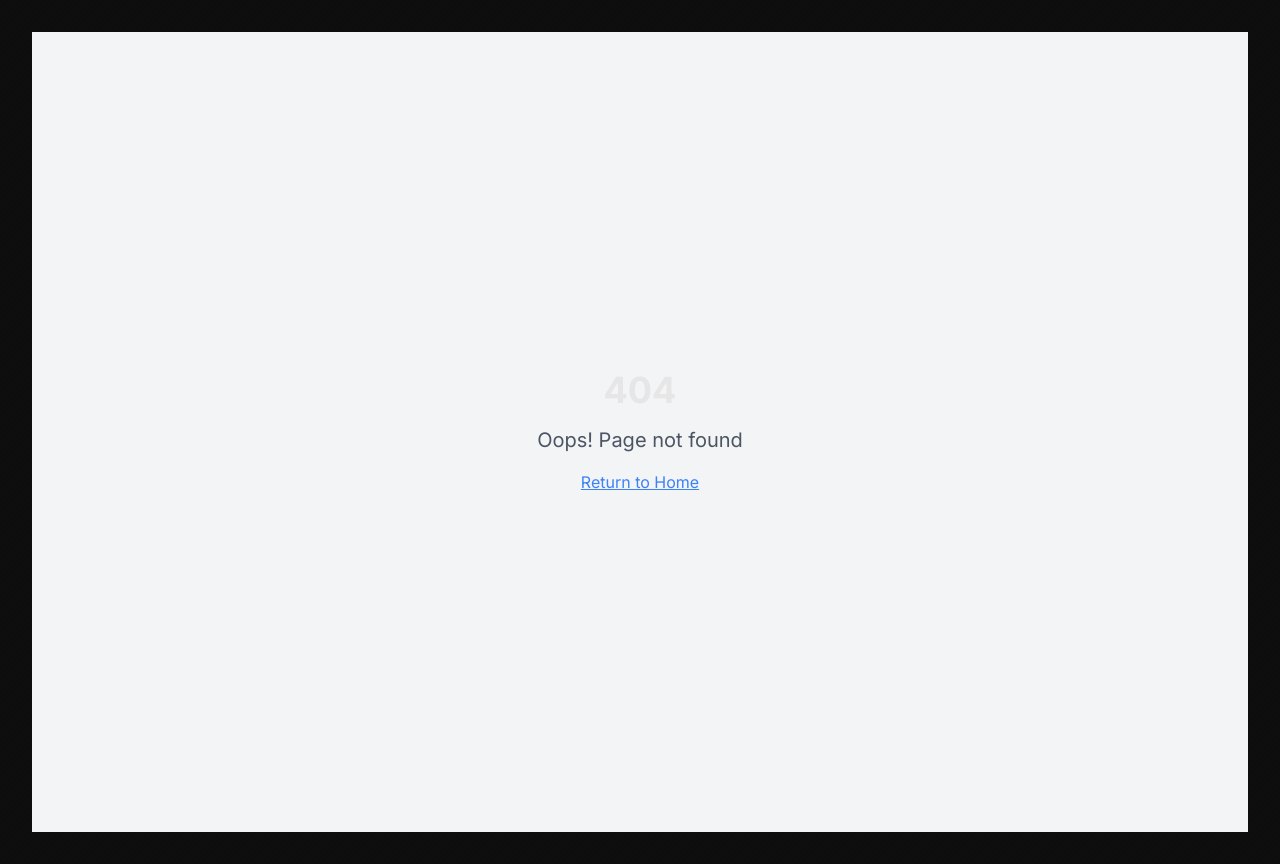
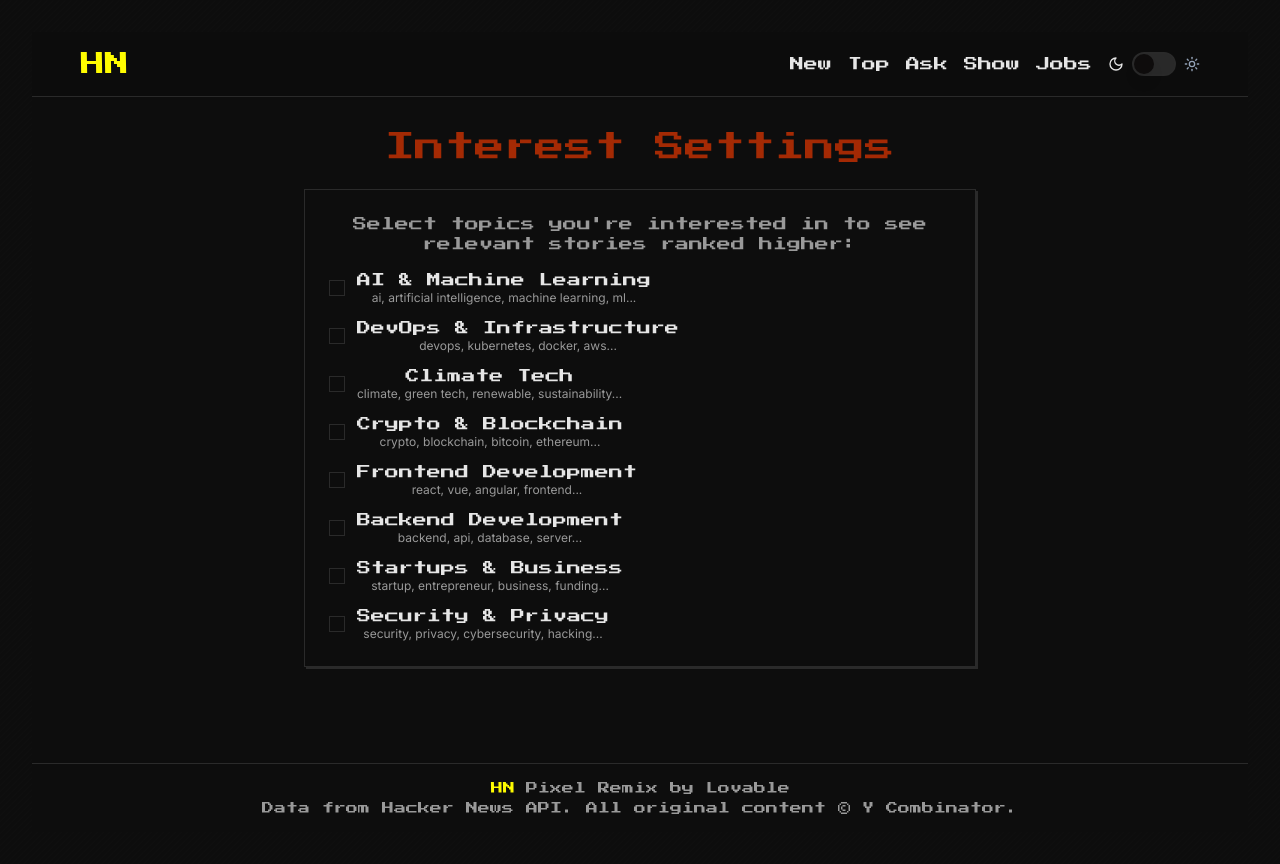
Before and after one commit to LakshanKrithik/HackerNews-Redesign, a React (Vite) app: page /settings in a window 1280 px wide. Before the commit this address had no page. Built offline with nearby package versions, Linux system fonts and the light colour scheme.

Commit message:
Implement interest-based feed customization
Allow users to select tags/topics to rank content.

```diff
--- a/src/App.tsx
+++ b/src/App.tsx
@@ -5,7 +5,9 @@ import { TooltipProvider } from "@/components/ui/tooltip";
 import { QueryClient, QueryClientProvider } from "@tanstack/react-query";
 import { BrowserRouter, Routes, Route } from "react-router-dom";
 import { ThemeProvider } from "./context/ThemeContext";
+import { InterestsProvider } from "./context/InterestsContext";
 import Index from "./pages/Index";
+import Settings from "./pages/Settings";
 import NotFound from "./pages/NotFound";
 import CursorEffect from "./components/CursorEffect";
 import './App.css';
@@ -16,16 +18,19 @@ const App = () => (
   <QueryClientProvider client={queryClient}>
     <TooltipProvider>
       <ThemeProvider>
+        <InterestsProvider>
           <CursorEffect />
           <Toaster />
           <Sonner />
           <BrowserRouter>
             <Routes>
               <Route path="/" element={<Index />} />
+              <Route path="/settings" element={<Settings />} />
               {/* ADD ALL CUSTOM ROUTES ABOVE THE CATCH-ALL "*" ROUTE */}
               <Route path="*" element={<NotFound />} />
             </Routes>
           </BrowserRouter>
+        </InterestsProvider>
       </ThemeProvider>
     </TooltipProvider>
   </QueryClientProvider>
--- /dev/null
+++ b/src/context/InterestsContext.tsx
@@ -0,0 +1,76 @@
+
+import React, { createContext, useContext, useState, useEffect } from 'react';
+
+export interface Topic {
+  id: string;
+  name: string;
+  keywords: string[];
+}
+
+export const availableTopics: Topic[] = [
+  { id: 'ai', name: 'AI & Machine Learning', keywords: ['ai', 'artificial intelligence', 'machine learning', 'ml', 'neural', 'gpt', 'chatgpt', 'openai', 'llm', 'deep learning'] },
+  { id: 'devops', name: 'DevOps & Infrastructure', keywords: ['devops', 'kubernetes', 'docker', 'aws', 'cloud', 'infrastructure', 'deployment', 'ci/cd', 'terraform', 'ansible'] },
+  { id: 'climate', name: 'Climate Tech', keywords: ['climate', 'green tech', 'renewable', 'sustainability', 'carbon', 'solar', 'wind', 'electric', 'environment'] },
+  { id: 'crypto', name: 'Crypto & Blockchain', keywords: ['crypto', 'blockchain', 'bitcoin', 'ethereum', 'defi', 'nft', 'web3', 'cryptocurrency'] },
+  { id: 'frontend', name: 'Frontend Development', keywords: ['react', 'vue', 'angular', 'frontend', 'javascript', 'typescript', 'css', 'html', 'ui', 'ux'] },
+  { id: 'backend', name: 'Backend Development', keywords: ['backend', 'api', 'database', 'server', 'node', 'python', 'go', 'rust', 'java', 'sql'] },
+  { id: 'startup', name: 'Startups & Business', keywords: ['startup', 'entrepreneur', 'business', 'funding', 'vc', 'venture capital', 'ipo', 'growth'] },
+  { id: 'security', name: 'Security & Privacy', keywords: ['security', 'privacy', 'cybersecurity', 'hacking', 'vulnerability', 'encryption', 'data protection'] }
+];
+
+interface InterestsContextType {
+  selectedTopics: string[];
+  setSelectedTopics: (topics: string[]) => void;
+  scoreStory: (title: string, url?: string) => number;
+}
+
+const InterestsContext = createContext<InterestsContextType | undefined>(undefined);
+
+export const InterestsProvider: React.FC<{ children: React.ReactNode }> = ({ children }) => {
+  const [selectedTopics, setSelectedTopics] = useState<string[]>([]);
+
+  useEffect(() => {
+    const saved = localStorage.getItem('hn-interests');
+    if (saved) {
+      setSelectedTopics(JSON.parse(saved));
+    }
+  }, []);
+
+  useEffect(() => {
+    localStorage.setItem('hn-interests', JSON.stringify(selectedTopics));
+  }, [selectedTopics]);
+
+  const scoreStory = (title: string, url?: string): number => {
+    if (selectedTopics.length === 0) return 0;
+
+    const text = `${title} ${url || ''}`.toLowerCase();
+    let score = 0;
+
+    selectedTopics.forEach(topicId => {
+      const topic = availableTopics.find(t => t.id === topicId);
+      if (topic) {
+        topic.keywords.forEach(keyword => {
+          if (text.includes(keyword.toLowerCase())) {
+            score += 1;
+          }
+        });
+      }
+    });
+
+    return score;
+  };
+
+  return (
+    <InterestsContext.Provider value={{ selectedTopics, setSelectedTopics, scoreStory }}>
+      {children}
+    </InterestsContext.Provider>
+  );
+};
+
+export const useInterests = () => {
+  const context = useContext(InterestsContext);
+  if (context === undefined) {
+    throw new Error('useInterests must be used within an InterestsProvider');
+  }
+  return context;
+};
--- a/src/pages/Index.tsx
+++ b/src/pages/Index.tsx
@@ -6,6 +6,8 @@ import LoadingSpinner from '@/components/LoadingSpinner';
 import { HNStory, HNItem } from '@/types';
 import { Button } from '@/components/ui/button';
 import { useTheme } from '@/context/ThemeContext';
+import { useInterests } from '@/context/InterestsContext';
+import { Settings } from 'lucide-react';
 
 const fetchStoryIds = async (): Promise<number[]> => {
   const res = await fetch('https://hacker-news.firebaseio.com/v0/topstories.json');
@@ -24,6 +26,7 @@ const STORIES_PER_PAGE = 20;
 const Index = () => {
   const [currentPage, setCurrentPage] = useState(0);
   const { theme } = useTheme();
+  const { selectedTopics, scoreStory } = useInterests();
 
   const { data: storyIds, isLoading: isLoadingIds, error: errorIds } = useQuery<number[], Error>({
     queryKey: ['topStoryIds'],
@@ -34,7 +37,7 @@ const Index = () => {
   const currentStoryIds = storyIds?.slice(currentPage * STORIES_PER_PAGE, (currentPage + 1) * STORIES_PER_PAGE);
 
   const { data: stories = [], isLoading: isLoadingStories, error: errorStories } = useQuery<HNStory[], Error>({
-    queryKey: ['stories', currentStoryIds],
+    queryKey: ['stories', currentStoryIds, selectedTopics],
     queryFn: async () => {
       if (!currentStoryIds || currentStoryIds.length === 0) return [];
       // Fetch items as HNItem
@@ -45,6 +48,22 @@ const Index = () => {
       const validStories = fetchedItems.filter(
         item => item && item.type === 'story' && !item.deleted && !item.dead
       );
+      // Sort by interest score if user has selected topics
+      if (selectedTopics.length > 0) {
+        return (validStories as HNStory[]).sort((a, b) => {
+          const scoreA = scoreStory(a.title, a.url);
+          const scoreB = scoreStory(b.title, b.url);
+
+          // If scores are different, sort by score (higher first)
+          if (scoreA !== scoreB) {
+            return scoreB - scoreA;
+          }
+
+          // If scores are equal, maintain original order (by score/popularity)
+          return 0;
+        });
+      }
+
       // The result is an array of items that conform to HNStory structure
       return validStories as HNStory[];
     },
@@ -75,20 +94,41 @@ const Index = () => {
 
   return (
     <Layout>
+      <div className="flex justify-between items-center mb-6">
         {theme === 'pixel' ? (
-        <h1 className="font-pixel text-2xl sm:text-3xl text-hn-accent mb-6 text-center animate-flicker">
+          <h1 className="font-pixel text-2xl sm:text-3xl text-hn-accent animate-flicker">
             Top Stories
+            {selectedTopics.length > 0 && <span className="text-sm ml-2">({selectedTopics.length} interests)</span>}
           </h1>
         ) : (
-        <div className="mb-8 text-center">
+          <div className="text-center flex-1">
             <h1 className="font-poppins font-bold text-3xl sm:text-4xl bg-gradient-to-r from-lavender to-soft-accent bg-clip-text text-transparent mb-2">
               Top Stories
             </h1>
             <p className="text-soft-text-secondary max-w-xl mx-auto">
-            The latest and most popular stories from the developer community
+              {selectedTopics.length > 0
+                ? `Personalized feed based on ${selectedTopics.length} selected interests`
+                : "The latest and most popular stories from the developer community"
+              }
             </p>
           </div>
         )}
+
+        <Button
+          asChild
+          variant="outline"
+          size="sm"
+          className={theme === 'pixel'
+            ? "bg-hn-background text-hn-text hover:bg-hn-accent hover:text-hn-background border-hn-border shadow-pixel-sm"
+            : "bg-white text-soft-text hover:bg-lavender hover:text-white border-soft-border rounded-full shadow-soft"
+          }
+        >
+          <a href="/settings">
+            <Settings size={16} className="mr-2" />
+            Settings
+          </a>
+        </Button>
+      </div>
 
       {(isLoadingIds || (isLoadingStories && (!stories || stories.length === 0))) ? (
         <LoadingSpinner />
--- /dev/null
+++ b/src/pages/Settings.tsx
@@ -0,0 +1,96 @@
+
+import React from 'react';
+import Layout from '@/components/Layout';
+import { useInterests, availableTopics } from '@/context/InterestsContext';
+import { useTheme } from '@/context/ThemeContext';
+import { Checkbox } from '@/components/ui/checkbox';
+import { Card, CardContent, CardDescription, CardHeader, CardTitle } from '@/components/ui/card';
+
+const Settings = () => {
+  const { selectedTopics, setSelectedTopics } = useInterests();
+  const { theme } = useTheme();
+
+  const handleTopicToggle = (topicId: string) => {
+    setSelectedTopics(
+      selectedTopics.includes(topicId)
+        ? selectedTopics.filter(id => id !== topicId)
+        : [...selectedTopics, topicId]
+    );
+  };
+
+  return (
+    <Layout>
+      <div className="max-w-2xl mx-auto">
+        {theme === 'pixel' ? (
+          <>
+            <h1 className="font-pixel text-2xl sm:text-3xl text-hn-accent mb-6 text-center animate-flicker">
+              Interest Settings
+            </h1>
+            <div className="bg-hn-background border border-hn-border shadow-pixel p-6">
+              <p className="text-muted-foreground mb-4 font-pixel text-sm">
+                Select topics you're interested in to see relevant stories ranked higher:
+              </p>
+              <div className="space-y-3">
+                {availableTopics.map(topic => (
+                  <label key={topic.id} className="flex items-center space-x-3 cursor-pointer">
+                    <Checkbox
+                      checked={selectedTopics.includes(topic.id)}
+                      onCheckedChange={() => handleTopicToggle(topic.id)}
+                      className="border-hn-border data-[state=checked]:bg-hn-accent data-[state=checked]:border-hn-accent"
+                    />
+                    <div>
+                      <div className="text-hn-text font-pixel text-sm">{topic.name}</div>
+                      <div className="text-muted-foreground text-xs">
+                        {topic.keywords.slice(0, 4).join(', ')}...
+                      </div>
+                    </div>
+                  </label>
+                ))}
+              </div>
+            </div>
+          </>
+        ) : (
+          <>
+            <div className="mb-8 text-center">
+              <h1 className="font-poppins font-bold text-3xl sm:text-4xl bg-gradient-to-r from-lavender to-soft-accent bg-clip-text text-transparent mb-2">
+                Interest Settings
+              </h1>
+              <p className="text-soft-text-secondary max-w-xl mx-auto">
+                Customize your feed by selecting topics you're passionate about
+              </p>
+            </div>
+
+            <Card className="shadow-soft">
+              <CardHeader>
+                <CardTitle className="text-soft-text">Choose Your Interests</CardTitle>
+                <CardDescription>
+                  Stories matching your selected topics will be ranked higher in your feed
+                </CardDescription>
+              </CardHeader>
+              <CardContent className="space-y-4">
+                {availableTopics.map(topic => (
+                  <label key={topic.id} className="flex items-start space-x-3 cursor-pointer p-3 rounded-lg hover:bg-soft-background transition-colors">
+                    <Checkbox
+                      checked={selectedTopics.includes(topic.id)}
+                      onCheckedChange={() => handleTopicToggle(topic.id)}
+                      className="mt-1"
+                    />
+                    <div>
+                      <div className="text-soft-text font-medium">{topic.name}</div>
+                      <div className="text-soft-text-secondary text-sm mt-1">
+                        Keywords: {topic.keywords.slice(0, 5).join(', ')}
+                        {topic.keywords.length > 5 && '...'}
+                      </div>
+                    </div>
+                  </label>
+                ))}
+              </CardContent>
+            </Card>
+          </>
+        )}
+      </div>
+    </Layout>
+  );
+};
+
+export default Settings;
```
Lines whose indentation alone changed are shown as unchanged.
